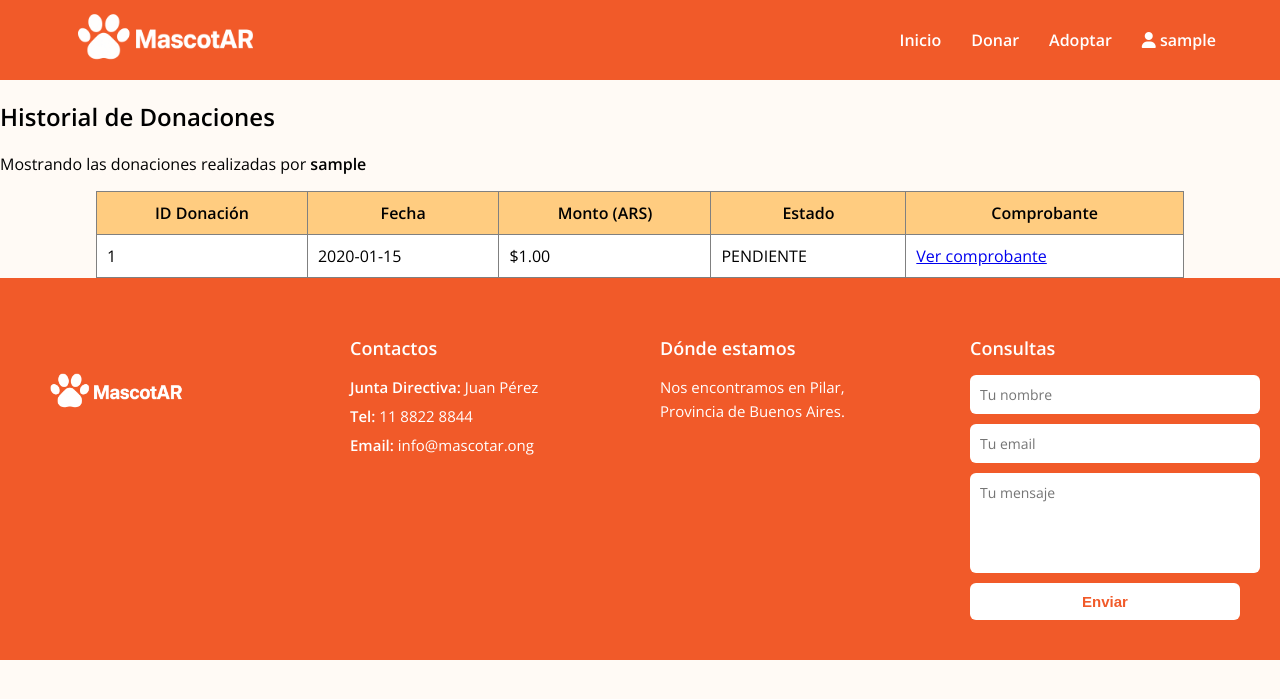
After one commit to santicasale/MascotAR, a PHP site: page /MascotAR/historial_donaciones.php in a window 1280 px wide. The commit adds this page. Shown: the top 699 px of the page. Run offline with PHP 8.4, Linux system fonts and the light colour scheme; the visitor is signed in with stand-in values (Sample User, id 1); data comes from the database, SQL or seed files in the repository; tables that the repository leaves empty or names only in its code hold one stand-in row (values such as "Sample post").

Commit message:
historial+comprobante

```diff
--- a/donacion.php
+++ b/donacion.php
@@ -79,8 +79,8 @@ session_start();
         <!-- Formulario -->
         <div class="donar-form">
           <form id="donar-form" action="donar.php" method="post" enctype="multipart/form-data">
-            <input type="text" name="nombre" placeholder="Tu nombre" required>
-            <input type="email" name="email" placeholder="Tu email" required>
+            <input type="text" name="nombre" placeholder="Tu nombre" >
+            <input type="email" name="email" placeholder="Tu email" >
             <input type="number" name="monto" id="monto" placeholder="Monto a donar" required>
 
             <label for="alias"><strong>Alias para transferir:</strong></label>
@@ -89,7 +89,6 @@ session_start();
               <img src="imagenesong/mp.webp" alt="Alias de transferencia">
             </div>
 
-            <textarea name="mensaje" placeholder="Comentario opcional (ej: Dono en nombre de mi mascota)"></textarea>
 
             <!-- Nuevo campo: adjuntar comprobante -->
             <label for="comprobante"><strong>Adjuntar comprobante de transferencia:</strong></label>
--- /dev/null
+++ b/historial_donaciones.php
@@ -0,0 +1,153 @@
+<?php
+session_start();
+require_once __DIR__ . '/config.php';
+
+// --- Verificar sesión ---
+if (!isset($_SESSION['email'])) {
+  echo "<script>alert('Debes iniciar sesión para ver tu historial de donaciones.'); window.location.href='index.php';</script>";
+  exit();
+}
+
+// --- Conexión a BD ---
+$conexion = new mysqli(DB_HOST, DB_USER, DB_PASS, DB_NAME);
+if ($conexion->connect_error) {
+  die("Error de conexión: " . $conexion->connect_error);
+}
+
+// --- Obtener el email del usuario logueado ---
+$email_usuario = $_SESSION['email'];
+
+// --- Consulta de donaciones ---
+$sql = "
+  SELECT d.id_donacion, d.monto, d.fecha, e.don_status, d.comprobante_mp
+  FROM donaciones d
+  INNER JOIN donacion_estado e ON d.donacion_status = e.id_don_status
+  WHERE d.email = ?
+  ORDER BY d.fecha DESC
+";
+
+$stmt = $conexion->prepare($sql);
+if (!$stmt) {
+  die("Error en la consulta SQL: " . $conexion->error);
+}
+
+$stmt->bind_param("s", $email_usuario);
+$stmt->execute();
+$result = $stmt->get_result();
+?>
+<!DOCTYPE html>
+<html lang="es">
+<head>
+  <meta charset="UTF-8">
+  <meta name="viewport" content="width=device-width, initial-scale=1.0">
+  <title>Historial de Donaciones - MascotAR</title>
+  <link rel="stylesheet" href="style.css">
+  <link href="https://fonts.googleapis.com/css2?family=Amatic+SC:wght@700&family=Open+Sans:wght@400;600&display=swap" rel="stylesheet">
+  <link rel="stylesheet" href="https://cdnjs.cloudflare.com/ajax/libs/font-awesome/6.4.0/css/all.min.css">
+</head>
+<body>
+
+<header>
+  <div class="header-container">
+    <div class="logo">
+      <img src="imagenesong/logomascotar.png" alt="Logo MascotAR">
+    </div>
+    <nav>
+      <ul>
+        <li><a href="index.php">Inicio</a></li>
+        <li><a href="donacion.php">Donar</a></li>
+        <li><a href="adoptar.php">Adoptar</a></li>
+        <li class="user-menu">
+          <a href="#"><i class="fas fa-user"></i> <?php echo htmlspecialchars($_SESSION['nick']); ?></a>
+          <ul class="submenu">
+            <li><a href="historial_donaciones.php">Historial de donaciones</a></li>
+            <li><a href="#">Historial de adopciones</a></li>
+            <li><a href="logout.php">Cerrar sesión</a></li>
+          </ul>
+        </li>
+      </ul>
+    </nav>
+  </div>
+</header>
+<main>
+  <section class="historial-donaciones">
+    <div class="historial-container">
+      <h2>Historial de Donaciones</h2>
+      <p>Mostrando las donaciones realizadas por <strong><?php echo htmlspecialchars($_SESSION['nick']); ?></strong></p>
+
+      <table border="1" cellpadding="10" cellspacing="0" style="margin:auto; width:85%; background:white; border-collapse:collapse;">
+        <thead style="background-color:#ffcc80;">
+          <tr>
+            <th>ID Donación</th>
+            <th>Fecha</th>
+            <th>Monto (ARS)</th>
+            <th>Estado</th>
+            <th>Comprobante</th>
+          </tr>
+        </thead>
+        <tbody>
+          <?php
+          if ($result->num_rows > 0) {
+            while ($row = $result->fetch_assoc()) {
+              echo "<tr>";
+              echo "<td>" . htmlspecialchars($row['id_donacion']) . "</td>";
+              echo "<td>" . htmlspecialchars($row['fecha']) . "</td>";
+              echo "<td>$" . number_format($row['monto'], 2) . "</td>";
+              echo "<td>" . htmlspecialchars($row['don_status']) . "</td>";
+
+              if (!empty($row['comprobante_mp'])) {
+                echo "<td><a href='ver_comprobante.php?id=" . $row['id_donacion'] . "' target='_blank'>Ver comprobante</a></td>";
+              } else {
+                echo "<td>-</td>";
+              }
+
+              echo "</tr>";
+            }
+          } else {
+            echo "<tr><td colspan='5' style='text-align:center;'>No realizaste ninguna donación aún 🐶</td></tr>";
+          }
+          ?>
+        </tbody>
+      </table>
+    </div>
+  </section>
+</main>
+
+
+<footer>
+  <div class="footer-container">
+    <div class="footer-logo">
+      <img src="imagenesong/logomascotar.png" alt="Logo MascotAR">
+    </div>
+
+    <div class="footer-section">
+      <h3>Contactos</h3>
+      <p><strong>Junta Directiva:</strong> Juan Pérez</p>
+      <p><strong>Tel:</strong> 11 8822 8844</p>
+      <p><strong>Email:</strong> info@mascotar.ong</p>
+    </div>
+
+    <div class="footer-section">
+      <h3>Dónde estamos</h3>
+      <p>Nos encontramos en Pilar,<br>Provincia de Buenos Aires.</p>
+    </div>
+
+    <div class="footer-section">
+      <h3>Consultas</h3>
+      <form action="#" method="post" class="footer-form">
+        <input type="text" placeholder="Tu nombre" required>
+        <input type="email" placeholder="Tu email" required>
+        <textarea placeholder="Tu mensaje" required></textarea>
+        <button type="submit">Enviar</button>
+      </form>
+    </div>
+  </div>
+</footer>
+
+</body>
+</html>
+
+<?php
+$stmt->close();
+$conexion->close();
+?>
--- a/index.php
+++ b/index.php
@@ -36,7 +36,7 @@ session_start();
               <!-- Usuario logueado -->
               <a href="#"><i class="fas fa-user"></i> Hola, <?php echo htmlspecialchars($_SESSION['nick']); ?></a>
               <ul class="submenu">
-                <li><a href="">Historial de donaciones</a></li>
+                <li><a href="historial_donaciones.php">Historial de donaciones</a></li>
                 <li><a href="">Historial de adopciones</a></li>
                 <li><a href="logout.php">Cerrar sesión</a></li>
               </ul>
```
Also changed, not shown: ver_comprobante.php (added, +24 -0 lines).
